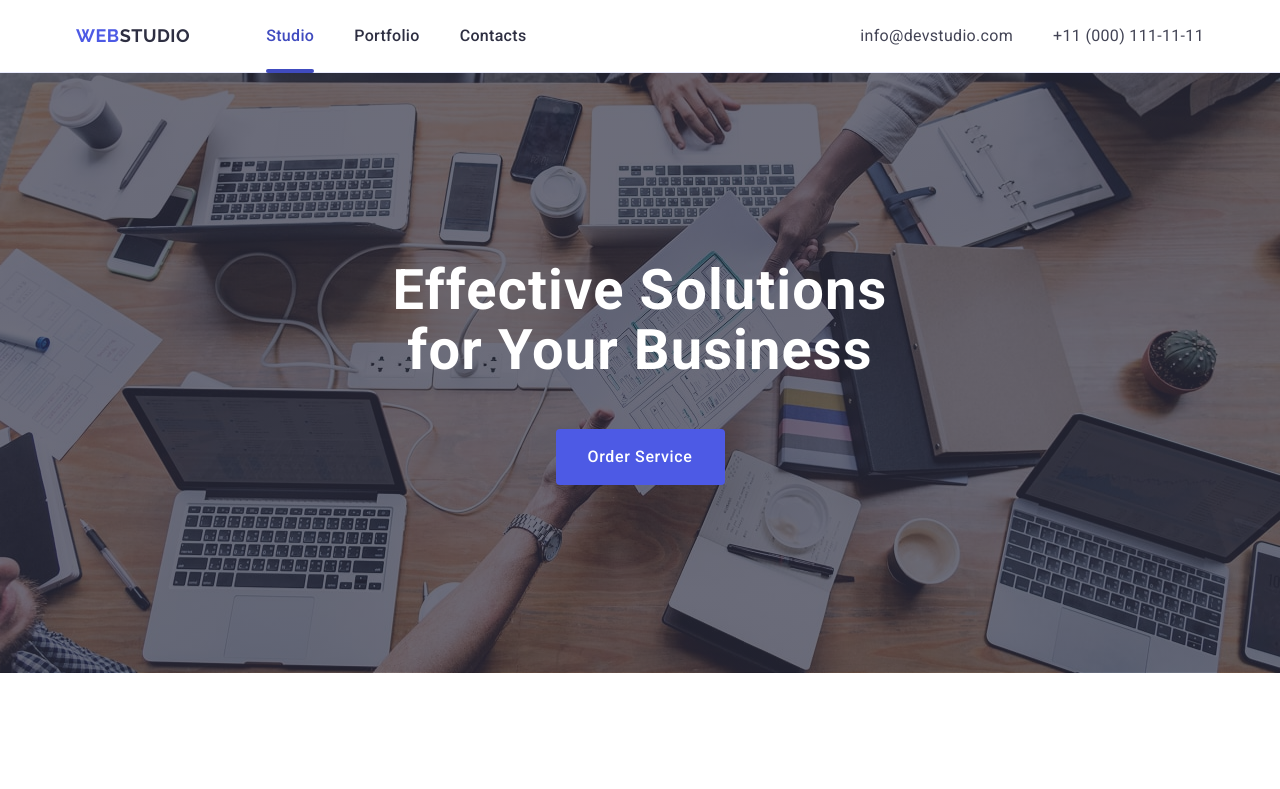
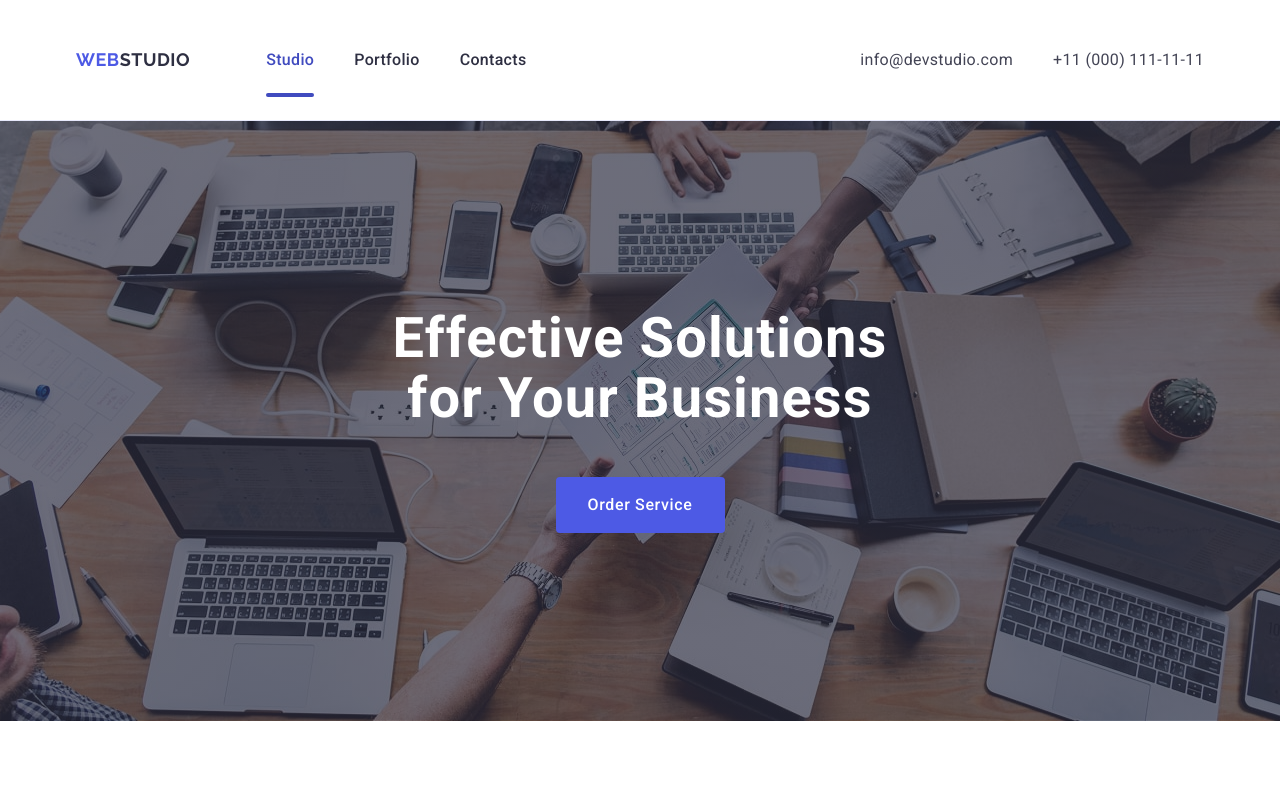
Before and after one commit to BohdanVoitsehivsky/goit-markup-hw-04, a plain HTML site: page index.html in a window 1280 px wide. Shown: the top 789 px of the page. Drawn offline with nearby package versions, Linux system fonts and the light colour scheme.

Commit message:
fixed error in header

```diff
--- a/css/styles.css
+++ b/css/styles.css
@@ -117,7 +117,7 @@ ul {
   background-color: #404bbf;
   transition: background-color 250ms cubic-bezier(0.4, 0, 0.2, 1);
 }
-.contacts {
+.client-contact {
   font-style: normal;
   margin-left: auto;
 }
@@ -130,12 +130,13 @@ ul {
   margin-left: auto;
 }
 .client-contact {
-  font-weight: 400;
+  display: block;
+  padding: 24px 0;
   font-size: 16px;
   line-height: 1.5;
   letter-spacing: 0.02em;
   color: #434455;
-  font-style: normal;
+  transition: color 250ms cubic-bezier(0.4, 0, 0.2, 1);
 }
 .client-contact:hover {
   color: #404bbf;
```
